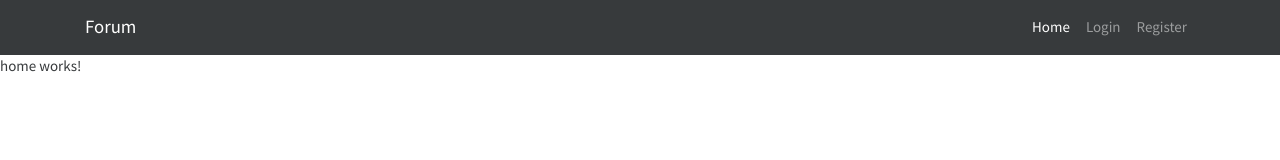
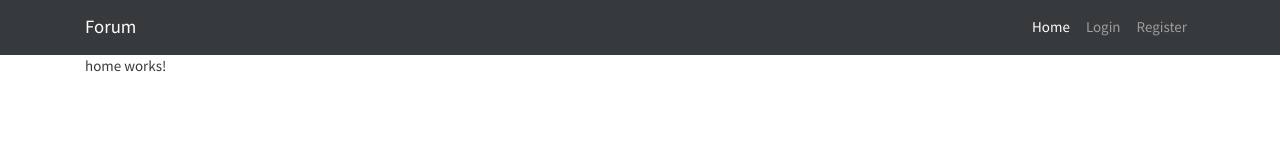
Before and after one commit to adrianpalomares/forum, an Angular app in the folder src/main/resources/frontend/angular-app/: page / in a window 1280 px wide. Shown: the top 160 px of the page. Built offline with nearby package versions, Linux system fonts and the light colour scheme.

Commit message:
created core module

```diff
--- /dev/null
+++ b/src/main/resources/frontend/angular-app/src/app/core/model/post.model.ts
@@ -0,0 +1,5 @@
+export interface Post {
+  id: number;
+  title: string;
+  content: string;
+}
--- a/src/main/resources/frontend/angular-app/src/app/home/home.component.html
+++ b/src/main/resources/frontend/angular-app/src/app/home/home.component.html
@@ -1 +1,3 @@
-<p>home works!</p>
+<div class="container">
+    <p>home works!</p>
+</div>
```
Also changed, not shown: src/main/resources/frontend/angular-app/src/app/core/core.module.ts (added, +12 -0 lines), src/main/resources/frontend/angular-app/src/app/core/model/index.ts (added), src/main/resources/frontend/angular-app/src/app/core/services/index.ts (added), src/main/resources/frontend/angular-app/src/app/core/services/post.service.ts (added).
